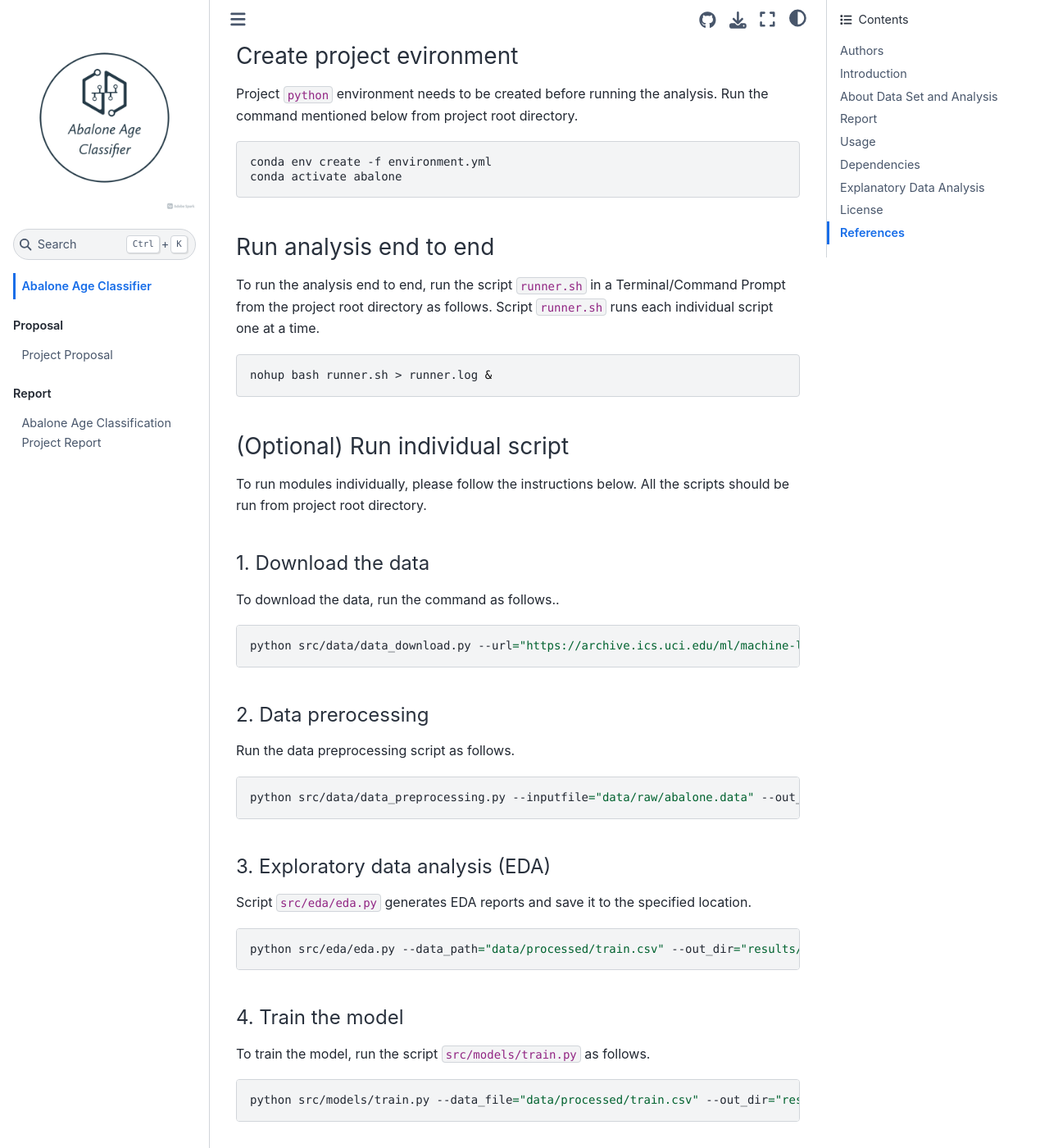
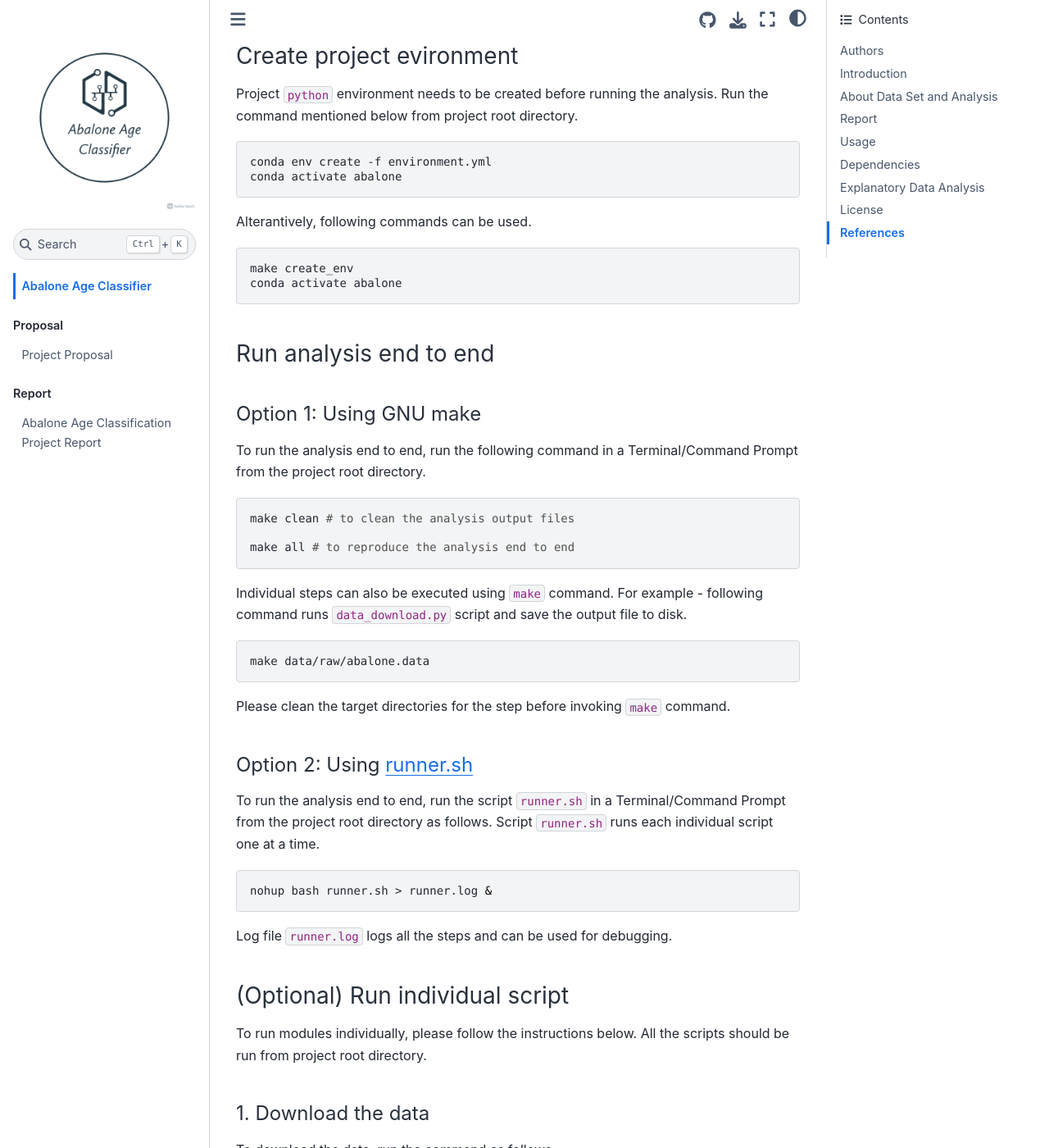
Before and after one commit to veerupandey/abalone_age_classification, a Jupyter Book: the page built from docs/README.md, in a window 1280 px wide and 1400 px high, scrolled down 1810 px. Shown: the whole window at 82% size. Built offline with Jupyter Book 1.0.4 settings and Sphinx 7.4.7 and the Sphinx Book theme 1.1.4, drawn with Linux system fonts in a browser that asks for light colours.

Commit message:
Update usage details for makefile

````diff
--- a/docs/README.md
+++ b/docs/README.md
@@ -44,13 +44,42 @@
 conda activate abalone
 ```
 
+Alterantively, following commands can be used.
+
+```bash
+make create_env
+conda activate abalone
+```
+
 ### Run analysis end to end
+
+#### Option 1: Using GNU make
+
+To run the analysis end to end, run the following command in a Terminal/Command Prompt from the project root directory.
+
+```bash
+make clean # to clean the analysis output files
+
+make all # to reproduce the analysis end to end
+```
+
+Individual steps can also be executed using `make` command. For example - following command runs `data_download.py` script and save the output file to disk.
+
+```bash
+make data/raw/abalone.data
+```
+
+Please clean the target directories for the step before invoking `make` command.
+
+#### Option 2: Using runner.sh
 
 To run the analysis end to end, run the script `runner.sh` in a Terminal/Command Prompt from the project root directory as follows. Script `runner.sh` runs each individual script one at a time.
 
 ```bash
 nohup bash runner.sh > runner.log &
 ```
+
+Log file `runner.log` logs all the steps and can be used for debugging.
 
 ### (Optional) Run individual script
 
````
Also changed, not shown: README.md (+29 -0 lines), 1 other file.
